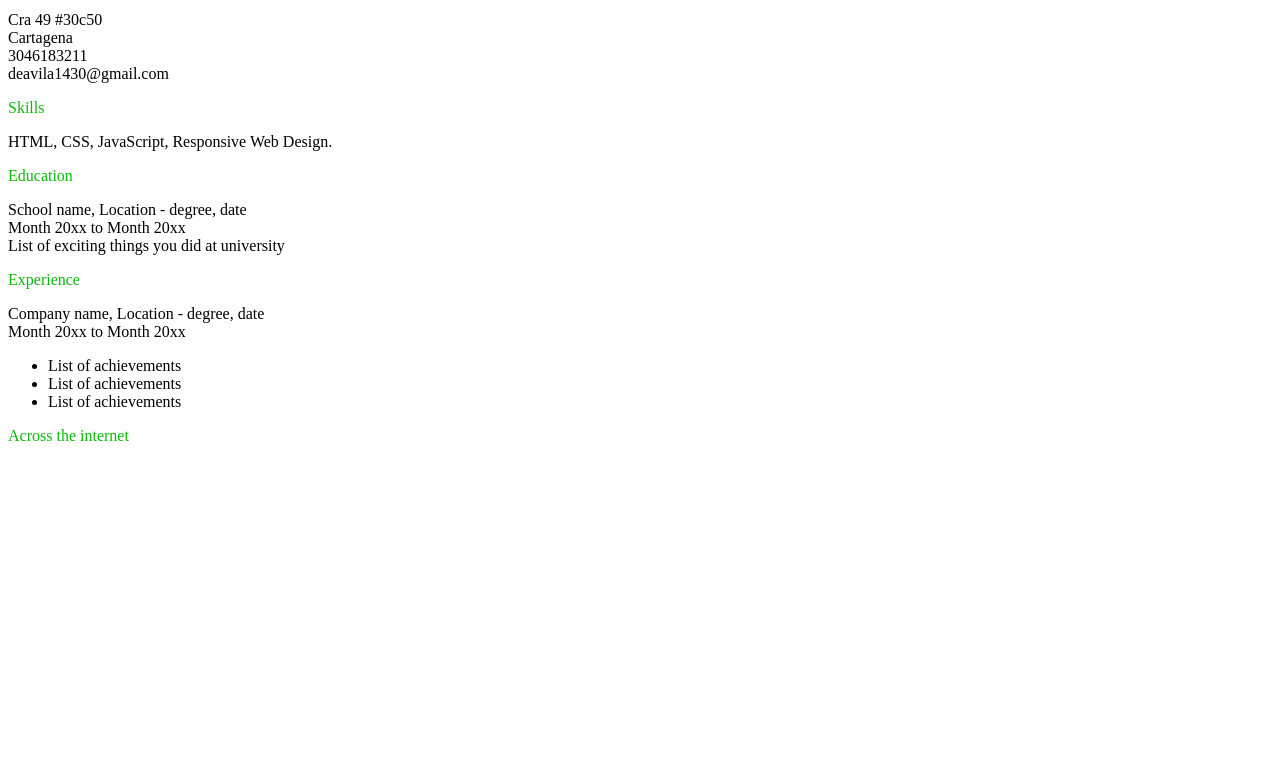
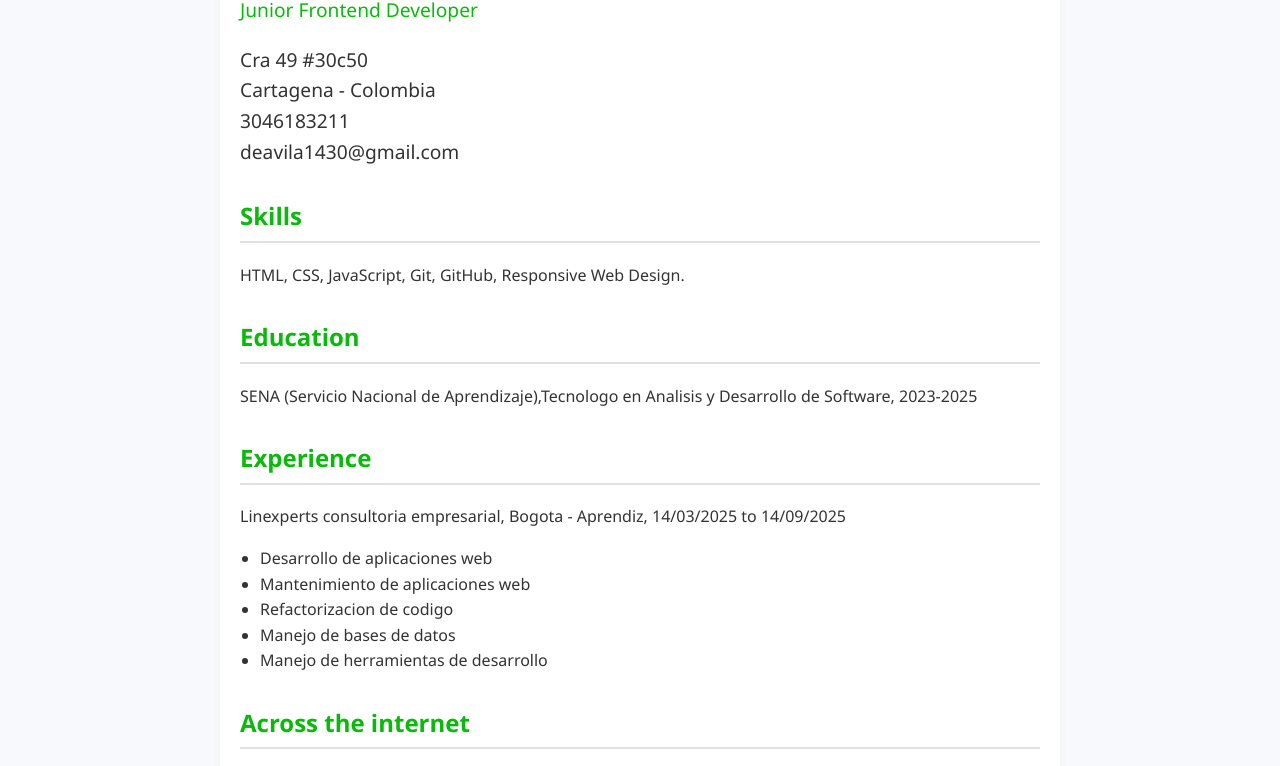
Before and after one commit to DiegoDeav/Single-Page-CV, a plain HTML site: page src/index.html in a window 1280 px wide. Shown: the part 103-869 px from the top of the page. Before the commit the page ends 800 px from the top, so only its background shows below. Drawn offline with Linux system fonts and the light colour scheme.

Commit message:
add information

```diff
--- a/src/index.html
+++ b/src/index.html
@@ -1,44 +1,112 @@
 <!DOCTYPE html>
-<html lang="en">
+<html lang="es">
 <head>
     <meta charset="UTF-8">
     <meta name="viewport" content="width=device-width, initial-scale=1.0">
-    <title>CV - Diego De Avila</title>
+
+    <meta name="description" content="CV de Diego De Avila - Desarrollador Frontend Junior con experiencia en HTML, CSS y JavaScript">
+    <meta name="keywords" content="Desarrollador Frontend, HTML, CSS, JavaScript, CV, Diego De Avila">
+    <meta name="author" content="Diego De Avila">
+
+    <meta property="og:title" content="CV - Diego De Avila | Desarrollador Frontend">
+    <meta property="og:description" content="CV profesional de Diego De Avila, Desarrollador Frontend Junior">
+    <meta property="og:type" content="website">
+    <meta property="og:url" content="">
+
+    <link rel="icon" type="image/x-icon" href="favicon.ico">
+
+    <title>CV - Diego De Avila | Desarrollador Frontend</title>
     <style>
+    body {
+        font-family: 'Segoe UI', sans-serif;
+        background-color: #f7f9fc;
+        color: #333;
+        margin: 0;
+        line-height: 1.6;
+    }
+
+    .container {
+        max-width: 800px;
+        margin: 0 auto;
+        padding: 40px 20px;
+        background-color: #ffffff;
+        box-shadow: 0 0 10px rgba(0,0,0,0.05);
+        border-radius: 10px;
+    }
+
+    .header h1 {
+        margin-bottom: 5px;
+    }
+
+    .header p {
+        font-size: 1.2em;
+        margin-top: 0;
+    }
+
+    address {
+        font-style: normal;
+        margin-bottom: 30px;
+    }
+
+    h2 {
+        margin-top: 30px;
+        border-bottom: 2px solid #e0e0e0;
+        padding-bottom: 5px;
+    }
+
+    ul {
+        padding-left: 20px;
+        margin-top: 10px;
+    }
+        .container {
+            padding: 20px;
+        }
         .green-300 {
             color: rgb(10, 186, 10);
         }
     </style>
 </head>
 <body>
-    <div class="container">
-        <div class="header">
+    <main class="container">
+        <header class="header">
             <h1>Diego De Avila</h1>
             <p class="green-300">Junior Frontend Developer</p>
-            <p>Cra 49 #30c50 <br>Cartagena <br>3046183211 <br>deavila1430@gmail.com</p>
-        </div>
-        <div class="content">
-            <div class="section">
-                <p class="green-300">Skills</p>
-                <p>HTML, CSS, JavaScript, Responsive Web Design.</p>
-            </div>
-        </div>
-        <div class="section">
-            <p class="green-300">Education</p>
-            <p>School name, Location - degree, date <br>Month 20xx to Month 20xx <br>List of exciting things you did at university</p>
-        </div>
-        <div class="section">
-            <p class="green-300">Experience</p>
-            <p>Company name, Location - degree, date <br>Month 20xx to Month 20xx</p>
-            <ul>
-                <li>List of achievements</li>
-                <li>List of achievements</li>
-                <li>List of achievements</li>
-            </ul>
-        </div>
-        <div class="section">
-            <p class="green-300">Across the internet</p>
-        </div>
-    </div>
+            <address>
+                <p>Cra 49 #30c50 <br>Cartagena - Colombia <br>3046183211 <br>deavila1430@gmail.com</p>
+            </address>
+        </header>
+
+        <section class="content">
+            <article class="section">
+                <h2 class="green-300">Skills</h2>
+                <p>HTML, CSS, JavaScript, Git, GitHub, Responsive Web Design.</p>
+            </article>
+
+            <article class="section">
+                <h2 class="green-300">Education</h2>
+                <p>SENA (Servicio Nacional de Aprendizaje),Tecnologo en Analisis y Desarrollo de Software, 2023-2025</p>
+            </article>
+
+            <article class="section">
+                <h2 class="green-300">Experience</h2>
+                <p>Linexperts consultoria empresarial, Bogota - Aprendiz, 14/03/2025 to 14/09/2025 </p>
+                <ul>
+                    <li>Desarrollo de aplicaciones web</li>
+                    <li>Mantenimiento de aplicaciones web</li>
+                    <li>Refactorizacion de codigo</li>
+                    <li>Manejo de bases de datos</li>
+                    <li>Manejo de herramientas de desarrollo</li>
+                </ul>
+            </article>
+
+            <article class="section">
+                <h2 class="green-300">Across the internet</h2>
+                <ul>
+                    <li><a href="https://github.com/DiegoDeav">GitHub</a></li>
+                    <li><a href="https://www.linkedin.com/in/deavila-diego/">LinkedIn</a></li>
+                  </ul>
+            </article>
+        </section>
+    </main>
 </body>
 </html>
```
